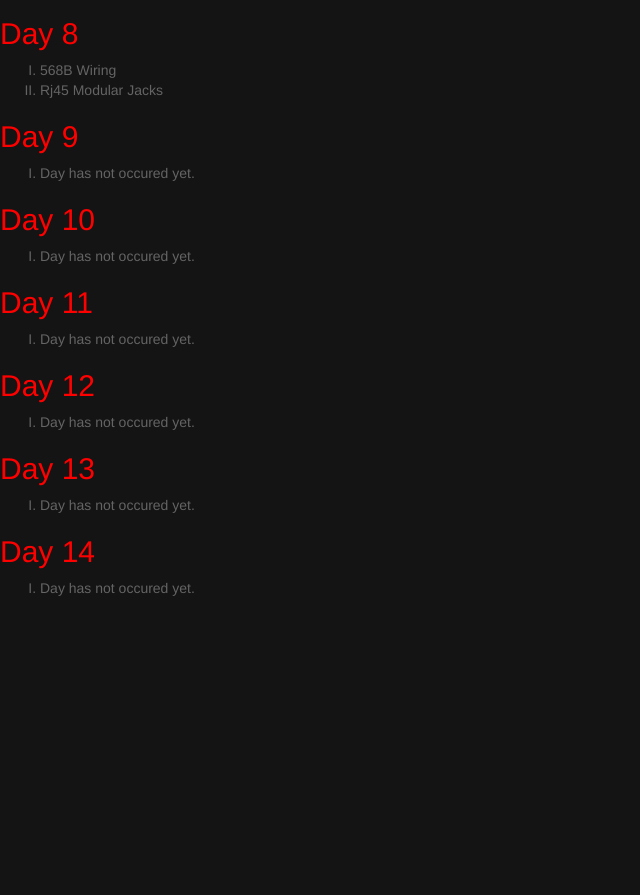
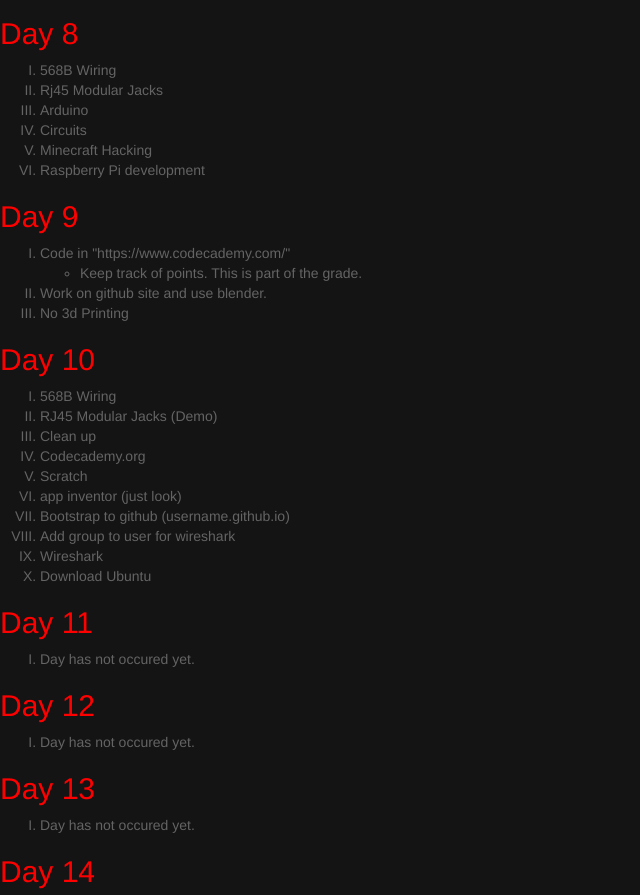
Before and after one commit to WilliamMcDonald/HTML, a plain HTML site: page index.html in a window 1280 px wide. Shown: the part 5656-6551 px from the top of the page, without its empty margins (0-640 px from the left). Before the commit the page ends 6264 px from the top, so only its background shows below. Drawn offline with nearby package versions, Linux system fonts and the light colour scheme.

Commit message:
Update index.html

```diff
--- a/index.html
+++ b/index.html
@@ -76,6 +76,7 @@ a {color: rgb(255,255,255);}
 			<li><a href="https://github.com/WilliamMcDonald"> Github </a></li>
 			<li class="dropdown"><a class="dropdown-toggle" data-toggle="dropdown" href="#"> Github Repositories <span class="caret"></span></a>
 				<ul class="dropdown-menu">
+					<li><a href="https://github.com/WilliamMcDonald/Arduino"> Arduino </a></a></li>
 					<li><a href="https://github.com/WilliamMcDonald/HTML"> HTML </a></li>
 					<li><a href="https://github.com/WilliamMcDonald/Java"> Java </a></li>
 					<li><a href="https://github.com/WilliamMcDonald/Python"> Python </a></a></li>
@@ -404,20 +405,36 @@ a {color: rgb(255,255,255);}
 		<li> 1:15 pm - Goto Cadwell </li>
 		</ol>
 
-<h2 id="D8"> Day 8 </h2>												<!-- Day 8 -->
+ <h2 id="D8"> Day 8 </h2>												<!-- Day 8 -->
 		<ol type="I">
 		<li> 568B Wiring </li>
 		<li> Rj45 Modular Jacks </li>
+		<li> Arduino </li>
+		<li> Circuits </li>
+		<li> Minecraft Hacking </li>
+		<li> Raspberry Pi development </li>
 		</ol>
 
 <h2 id="D9"> Day 9 </h2>												<!-- Day 9 -->
 		<ol type="I">
-		<li> Day has not occured yet. </li>
+		<li> Code in "https://www.codecademy.com/" </li>
+		<ul><li> Keep track of points. This is part of the grade. </li></ul>
+		<li> Work on github site and use blender. </li>
+		<li> No 3d Printing </li>
 		</ol>
 
 <h2 id="D10"> Day 10 </h2>												<!-- Day 10 -->
 		<ol type="I">
-		<li> Day has not occured yet. </li>
+		<li> 568B Wiring </li>
+		<li> RJ45 Modular Jacks (Demo)</li>
+		<li> Clean up </li>
+		<li> Codecademy.org </li>
+		<li> Scratch </li>
+		<li> app inventor (just look) </li>
+		<li> Bootstrap to github (username.github.io) </li>
+		<li> Add group to user for wireshark </li>
+		<li> Wireshark </li>
+		<li> Download Ubuntu </li>
 		</ol>
 
 <h2 id="D11"> Day 11 </h2>												<!-- Day 11 -->
```
